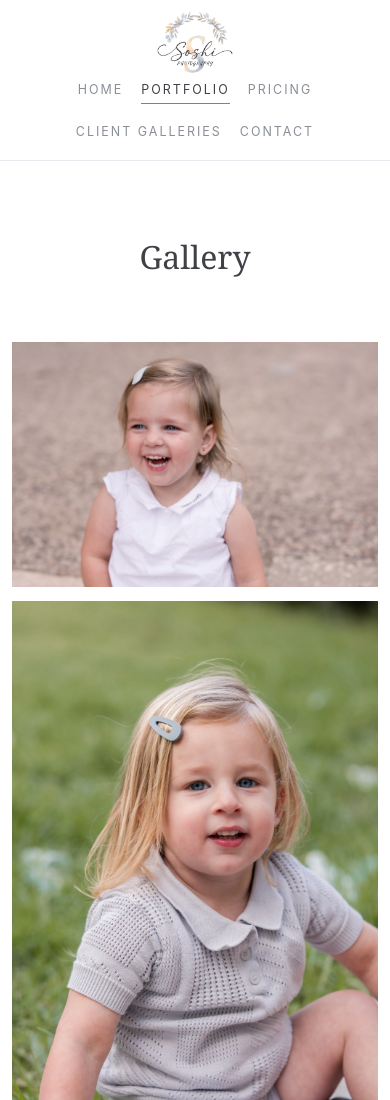
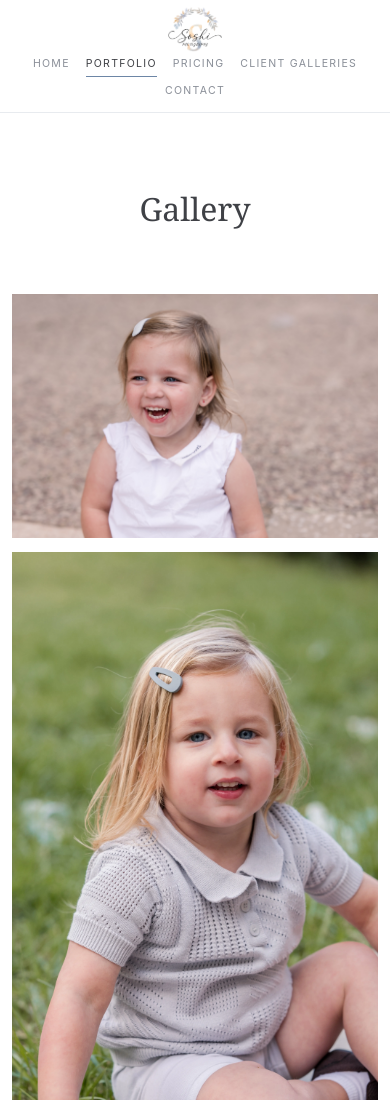
Before and after one commit to SoshiPhotography/Website, a plain HTML site: page portfolio.html in a window 390 px wide. Shown: the top 1100 px of the page. Drawn offline with Linux system fonts and the light colour scheme.

Commit message:
Implement sticky header and responsive menu styles
Added sticky header style for improved navigation.

```diff
--- a/portfolio.html
+++ b/portfolio.html
@@ -103,6 +103,26 @@
     nav { gap: 18px; justify-content: center; }
   }
 </style>
+
+<style>
+  /* Keep the logo and menu fixed at the top while scrolling */
+  html { scroll-padding-top: 110px; }
+  header {
+    position: sticky;
+    top: 0;
+    z-index: 40;
+    background: #ffffff;
+  }
+
+  /* Smaller menu on phones so it doesn't take over the screen */
+  @media (max-width: 760px) {
+    html { scroll-padding-top: 120px; }
+    header { flex-direction: column; gap: 4px; padding: 6px 5vw 8px; }
+    .logo img { height: 46px; }
+    nav { gap: 6px 16px; justify-content: center; }
+    nav a { font-size: .66rem; letter-spacing: .12em; }
+  }
+</style>
 </head>
 <body>
 
```
